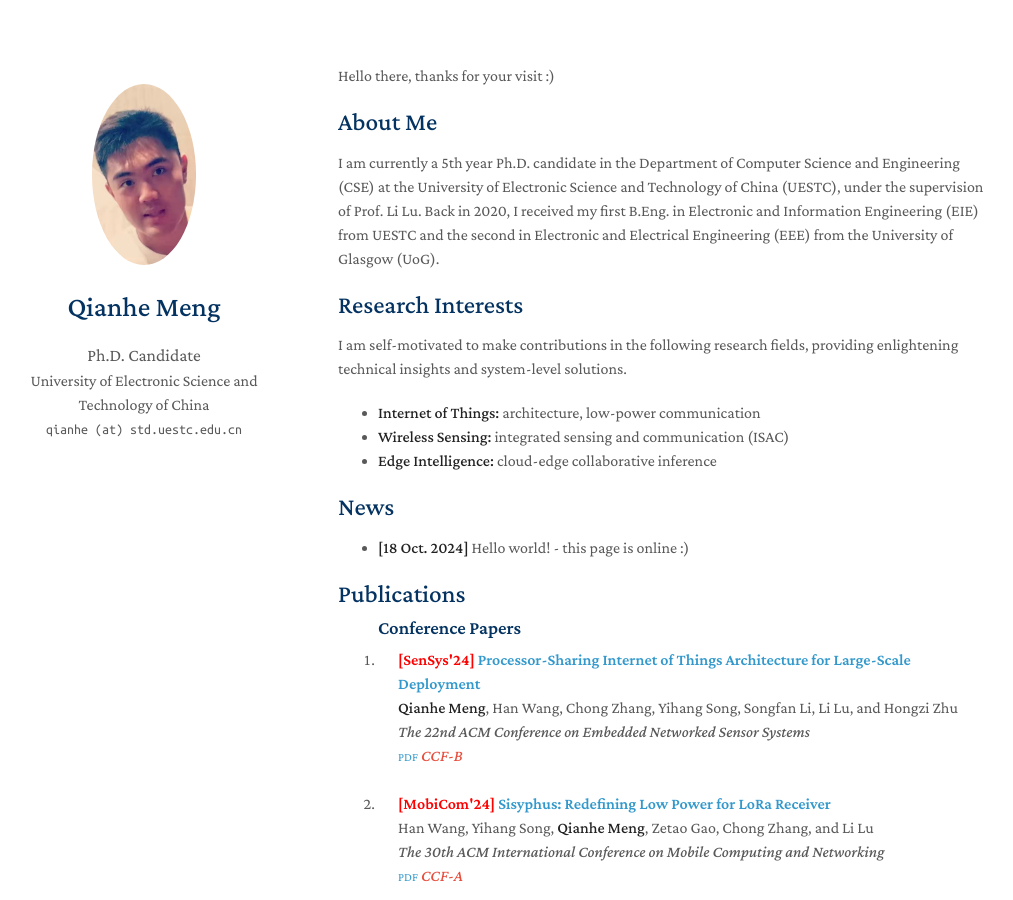
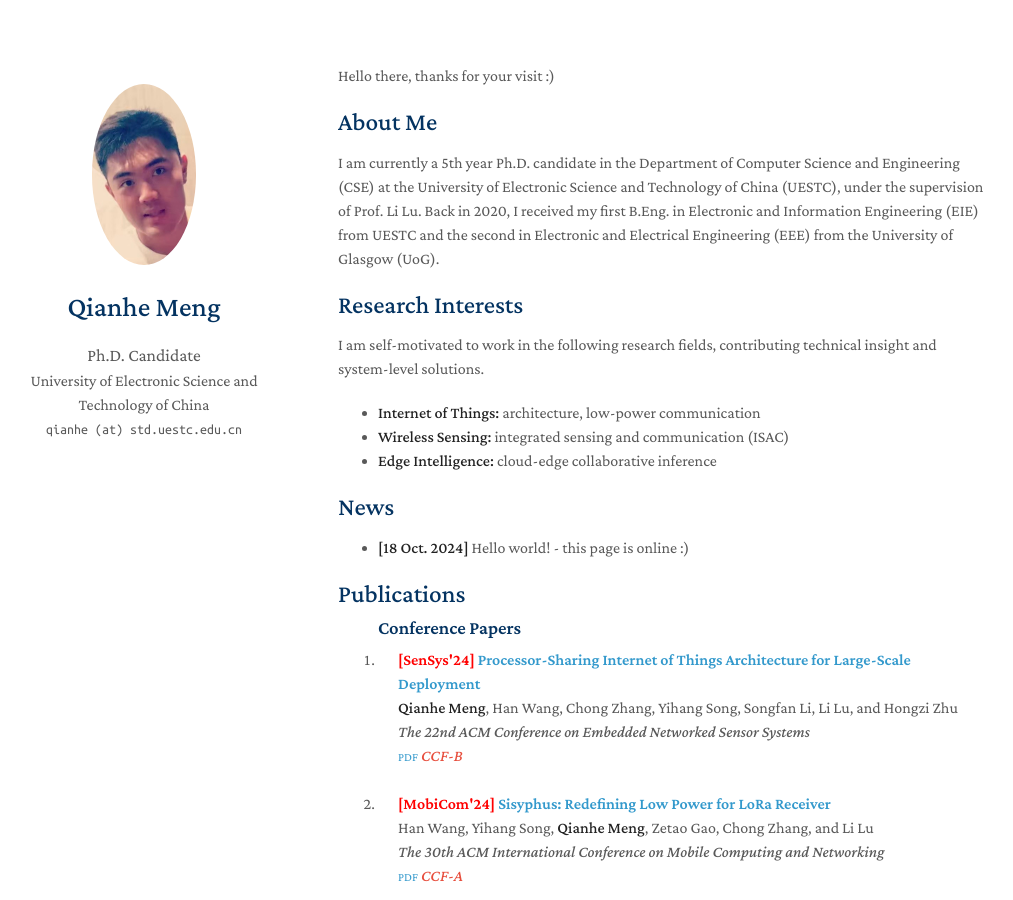
Before and after one commit to mqhyes/mqhyes.github.io, a Jekyll site: the page built from index.md, in a window 1280 px wide and 900 px high. Shown: the whole window, without its empty margins (132-1145 px from the left). Built offline with Jekyll 4.4.1, drawn with Linux system fonts in a browser that asks for light colours; a style sheet for code colours, icons or effects is not loaded.

Commit message:
Update index.md

```diff
--- a/index.md
+++ b/index.md
@@ -9,8 +9,7 @@ I am currently a 5th year Ph.D. candidate in the Department of Computer Science
 
 ## Research Interests
 
-I am self-motivated to make contributions in the following research fields, providing enlightening technical insights and system-level solutions.
-
+I am self-motivated to work in the following research fields, contributing technical insight and system-level solutions.
 - **Internet of Things:** architecture, low-power communication
 - **Wireless Sensing:** integrated sensing and communication (ISAC)
 - **Edge Intelligence:** cloud-edge collaborative inference
```
